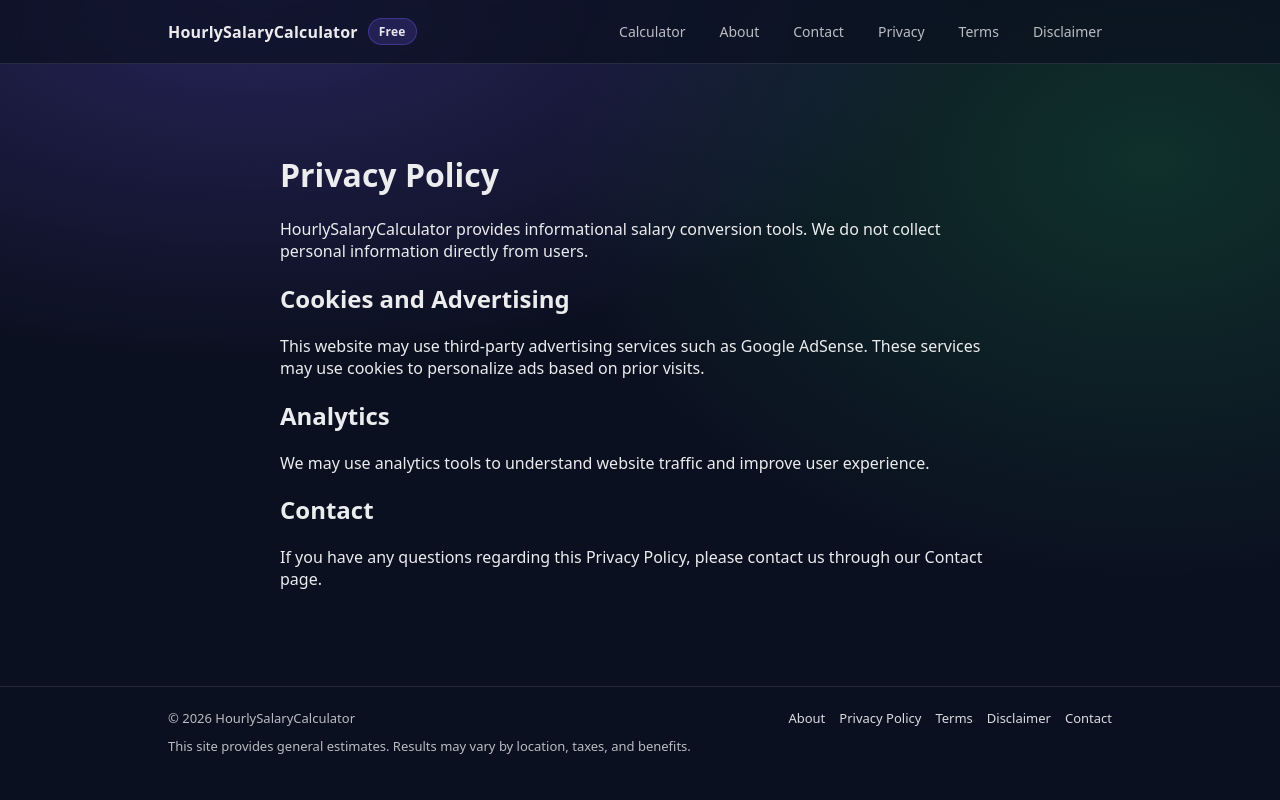
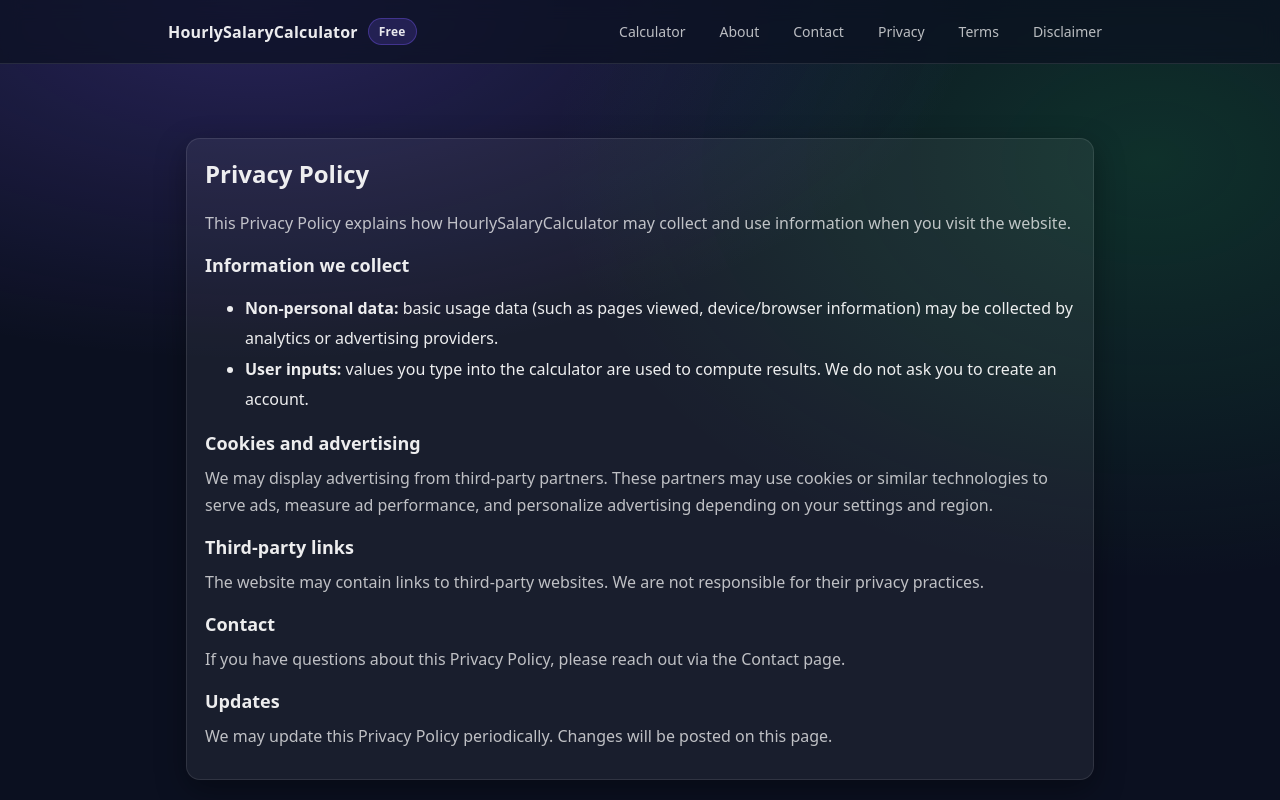
Before and after one commit to SantiFoglia/hourly-salary-site, a Next.js app: page /privacy-policy in a window 1280 px wide. Shown: the top 800 px of the page. Built offline with nearby package versions, Linux system fonts and the light colour scheme.

Commit message:
Improved legal pages layout consistency (container + main wrapper)

```diff
--- a/src/app/privacy-policy/page.tsx
+++ b/src/app/privacy-policy/page.tsx
@@ -1,28 +1,60 @@
-export default function PrivacyPolicy() {
+import type { Metadata } from "next";
+import Link from "next/link";
+
+export const metadata: Metadata = {
+  title: "Privacy Policy | HourlySalaryCalculator",
+  description: "Privacy Policy explaining how data and cookies may be used on this website.",
+};
+
+export default function PrivacyPolicyPage() {
   return (
-    <main style={{ padding: "40px", maxWidth: 800, margin: "0 auto" }}>
-      <h1>Privacy Policy</h1>
+    <main className="main">
+      <div className="container">
+        <section className="section card">
+          <h1 style={{ marginTop: 0 }}>Privacy Policy</h1>
 
           <p>
-        HourlySalaryCalculator provides informational salary conversion tools.
-        We do not collect personal information directly from users.
+            This Privacy Policy explains how HourlySalaryCalculator may collect and use information when you visit
+            the website.
           </p>
 
-      <h2>Cookies and Advertising</h2>
+          <h2 style={{ marginTop: 16 }}>Information we collect</h2>
+          <ul style={{ lineHeight: 1.9 }}>
+            <li>
+              <b>Non-personal data:</b> basic usage data (such as pages viewed, device/browser information) may be
+              collected by analytics or advertising providers.
+            </li>
+            <li>
+              <b>User inputs:</b> values you type into the calculator are used to compute results. We do not ask
+              you to create an account.
+            </li>
+          </ul>
+
+          <h2 style={{ marginTop: 16 }}>Cookies and advertising</h2>
           <p>
-        This website may use third-party advertising services such as Google AdSense.
-        These services may use cookies to personalize ads based on prior visits.
+            We may display advertising from third-party partners. These partners may use cookies or similar
+            technologies to serve ads, measure ad performance, and personalize advertising depending on your
+            settings and region.
           </p>
 
-      <h2>Analytics</h2>
+          <h2 style={{ marginTop: 16 }}>Third-party links</h2>
           <p>
-        We may use analytics tools to understand website traffic and improve user experience.
+            The website may contain links to third-party websites. We are not responsible for their privacy
+            practices.
           </p>
 
-      <h2>Contact</h2>
+          <h2 style={{ marginTop: 16 }}>Contact</h2>
           <p>
-        If you have any questions regarding this Privacy Policy, please contact us through our Contact page.
+            If you have questions about this Privacy Policy, please reach out via the{" "}
+            <Link href="/contact">Contact</Link> page.
           </p>
+
+          <h2 style={{ marginTop: 16 }}>Updates</h2>
+          <p>
+            We may update this Privacy Policy periodically. Changes will be posted on this page.
+          </p>
+        </section>
+      </div>
     </main>
   );
 }
```
Also changed, not shown: src/app/disclaimer/page.tsx (+30 -11 lines), src/app/terms-of-service/page.tsx (+46 -11 lines). Lines whose indentation alone changed are shown as unchanged.
